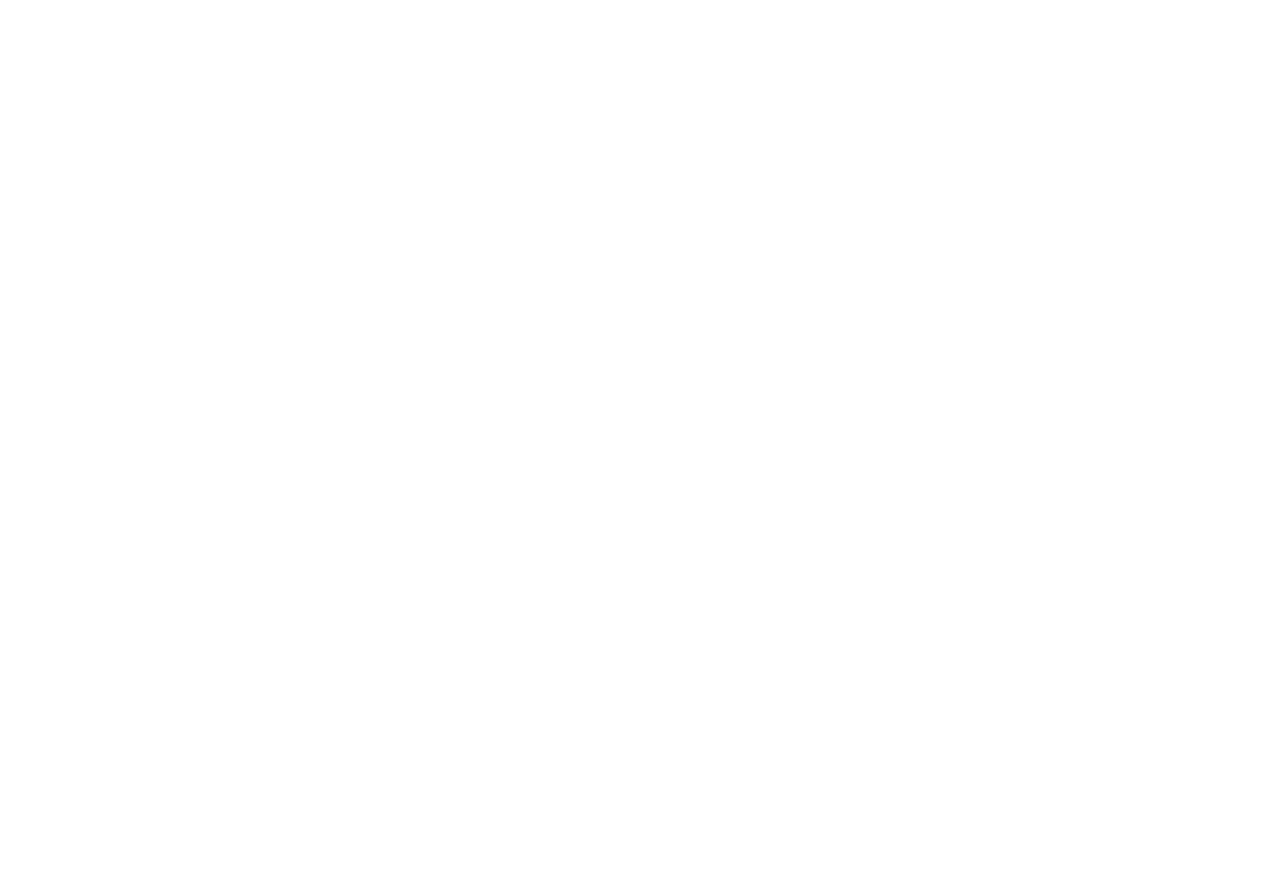
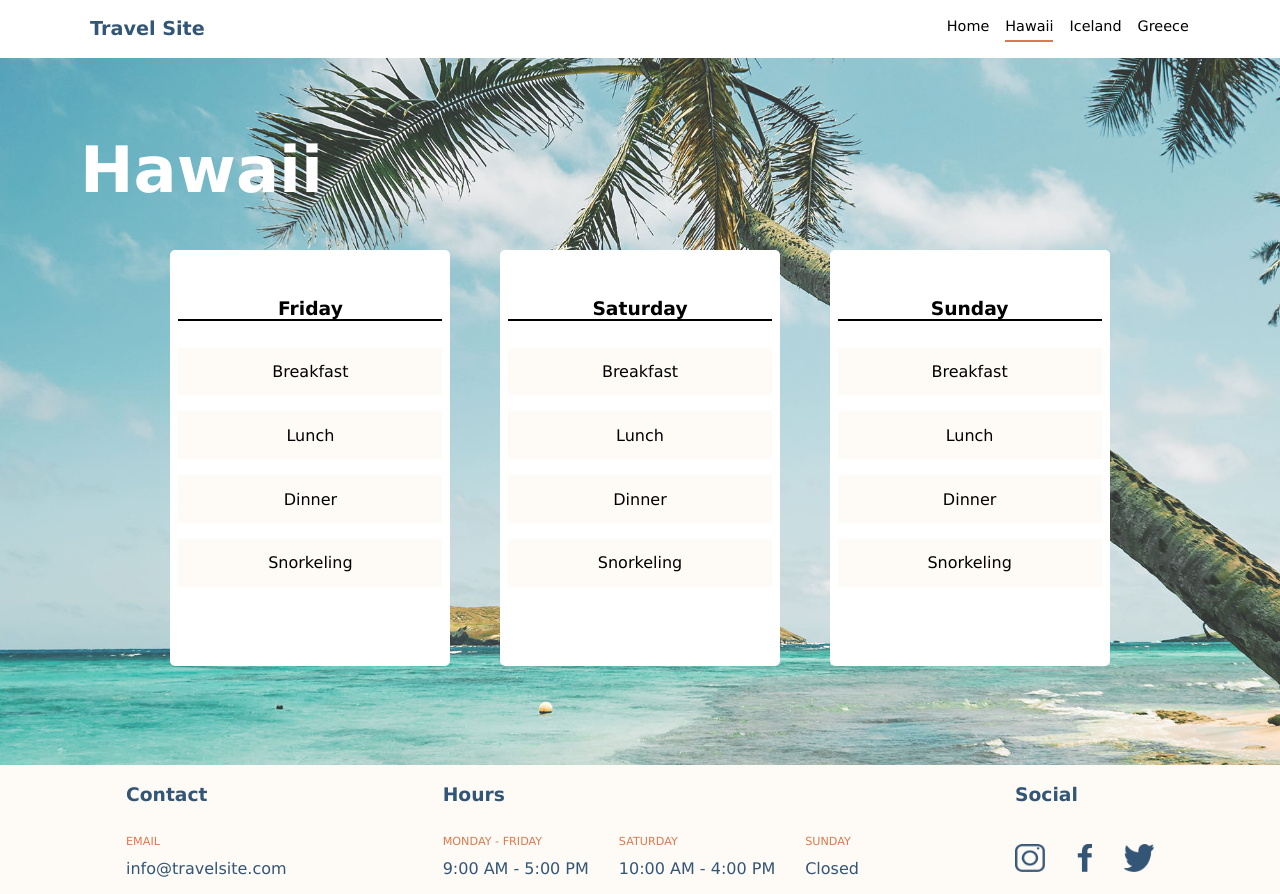
Before and after one commit to tatianapriv/tatiana-privezentseva-travelsite, a plain HTML site: page pages/hawaii.html in a window 1280 px wide. Before the commit the page ends 800 px from the top, so only its background shows below. Drawn offline with Linux system fonts and the light colour scheme.

Commit message:
Create pages for Greece, Iceland and Hawaii, modify all css files, add animation

```diff
--- a/css/destinations.css
+++ b/css/destinations.css
@@ -1,6 +1,3 @@
-* {
-  border: 1px red solid;
-}
 .greece__info {
   padding-top: 5rem;
   background-image: url(../assets/Images/greece.jpg);
@@ -8,7 +5,21 @@
   background-size: cover;
 }
 
-.greece__title {
+.iceland__info {
+  padding-top: 5rem;
+  background-image: url(../assets/Images/iceland.jpg);
+  background-position: center;
+  background-size: cover;
+}
+
+.hawaii__info {
+  padding-top: 5rem;
+  background-image: url(../assets/Images/hawaii.jpg);
+  background-position: center;
+  background-size: cover;
+}
+
+.place__title {
   font-size: 4rem;
   padding-left: 5rem;
   color: #fff;
@@ -26,33 +37,40 @@
   margin: 0 auto;
 }
 
-.box {
+.schedule__table {
+  background-color: #fff;
   display: flex;
   align-items: flex-end;
   justify-content: flex-end;
-  background-position: center;
-  background-size: cover;
   width: 280px;
   height: 26rem;
-  border: 1px solid rgba(0, 0, 0, 0.25);
   border-radius: 5px;
-  box-shadow: 0 4px 4px 1px rgba(0, 0, 0, 0.25);
   margin: 1.2rem;
 }
 
-.box--hawaii {
-  background-image: url(../assets/Images/hawaii.jpg);
+.friday,
+.saturday,
+.sunday {
+  display: flex;
+  flex-direction: column;
+  width: 280px;
+  height: 26rem;
+  justify-content: center;
 }
 
-.box--iceland {
-  background-image: url(../assets/Images/iceland.jpg);
+.schedule__activity {
+  padding: 0.9rem;
+  background-color: #fefaf5;
+  text-align: center;
+  color: black;
+  margin: 0.5rem;
 }
 
-.box--greece {
-  background-image: url(../assets/Images/greece.jpg);
+.schedule__day {
+  color: black;
+  text-align: center;
+  border-bottom: 2px solid black;
+  margin-left: 0.5rem;
+  margin-right: 0.5rem;
+  margin-top: -1.5rem;
 }
-
-.destination__name {
-  color: #fff;
-  margin-right: 5%;
-}
--- a/css/global.css
+++ b/css/global.css
@@ -37,6 +37,11 @@ a {
 .nav__pages-list-item {
   margin-right: 1rem;
   padding-bottom: 0.3rem;
+  transition: 0.25s 0.5s;
+}
+
+.nav__pages-list-item:hover {
+  border-bottom: violet 2px solid;
 }
 
 .nav__pages-link-item--highlight {
@@ -85,8 +90,8 @@ a {
 }
 
 .logos {
-  width: 32px;
-  height: 30px;
+  width: 30px;
+  height: 28px;
 }
 
 .logos-facebook {
--- a/css/main.css
+++ b/css/main.css
@@ -1,5 +1,3 @@
-
-
 .hero {
   background-color: #fefaf5;
   padding: 90px 0 70px 0;
--- a/pages/hawaii.html
+++ b/pages/hawaii.html
@@ -0,0 +1,120 @@
+<!DOCTYPE html>
+<html lang="en">
+  <head>
+    <meta charset="UTF-8" />
+    <meta http-equiv="X-UA-Compatible" content="IE=edge" />
+    <meta name="viewport" content="width=device-width, initial-scale=1.0" />
+    <link rel="stylesheet" href="../css/destinations.css" />
+    <link rel="stylesheet" href="../css/global.css" />
+    <title>Greece</title>
+  </head>
+  <body>
+    <header class="nav">
+      <nav class="nav__wrapper">
+        <h1 class="site__title">Travel Site</h1>
+        <ul class="nav__pages-list">
+          <li class="nav__pages-list-item">
+            <a class="nav__pages-link" href="../index.html">Home</a>
+          </li>
+          <li class="nav__pages-list-item nav__pages-link-item--highlight">
+            <a class="nav__pages-link" href="./pages/hawaii.html">Hawaii</a>
+          </li>
+          <li class="nav__pages-list-item">
+            <a class="nav__pages-link" href="./iceland.html">Iceland</a>
+          </li>
+          <li class="nav__pages-list-item">
+            <a class="nav__pages-link" href="./greece.html">Greece</a>
+          </li>
+        </ul>
+      </nav>
+    </header>
+
+    <main>
+      <section class="hawaii__info">
+        <h2 class="place__title wrapper-large">Hawaii</h2>
+        <div class="schedule wrapper-small">
+          <div class="schedule__table">
+            <div class="friday">
+              <h3 class="schedule__day">Friday</h3>
+              <div class="schedule__activity">Breakfast</div>
+              <div class="schedule__activity">Lunch</div>
+              <div class="schedule__activity">Dinner</div>
+              <div class="schedule__activity">Snorkeling</div>
+            </div>
+          </div>
+          <div class="schedule__table">
+            <div class="saturday">
+              <h3 class="schedule__day">Saturday</h3>
+              <div class="schedule__activity">Breakfast</div>
+              <div class="schedule__activity">Lunch</div>
+              <div class="schedule__activity">Dinner</div>
+              <div class="schedule__activity">Snorkeling</div>
+            </div>
+          </div>
+          <div class="schedule__table">
+            <div class="sunday">
+              <h3 class="schedule__day">Sunday</h3>
+              <div class="schedule__activity">Breakfast</div>
+              <div class="schedule__activity">Lunch</div>
+              <div class="schedule__activity">Dinner</div>
+              <div class="schedule__activity">Snorkeling</div>
+            </div>
+          </div>
+        </div>
+      </section>
+    </main>
+
+    <footer class="footer">
+      <div class="box__contact">
+        <h3 class="info">Contact</h3>
+        <p class="info__item1">Email</p>
+        <p class="info__item2">info@travelsite.com</p>
+      </div>
+      <div class="box__hours">
+        <h3 class="info">Hours</h3>
+        <div class="box__times">
+          <div class="box__times-weekdays">
+            <p class="info__item1">Monday - Friday</p>
+            <p class="info__item2">9:00 AM - 5:00 PM</p>
+          </div>
+          <div class="box__times-saturday">
+            <p class="info__item1">Saturday</p>
+            <p class="info__item2">10:00 AM - 4:00 PM</p>
+          </div>
+          <div class="box__times-sunday">
+            <p class="info__item1">Sunday</p>
+            <p class="info__item2">Closed</p>
+          </div>
+        </div>
+      </div>
+
+      <div class="box__social">
+        <h3 class="info">Social</h3>
+        <div class="box__logos">
+          <a href="https://www.instagram.com"
+            ><img
+              class="logos"
+              src="../assets/Icons/icon-instagram.png"
+              alt="instagram"
+          /></a>
+
+          <a href="https://www.facebook.com">
+            <img
+              class="logos logos-facebook"
+              src="../assets/Icons/icon-facebook.png"
+              alt="facebook"
+            />
+          </a>
+
+          <a href="https://www.twitter.com">
+            <img
+              class="logos"
+              src="../assets/Icons/icon-twitter.png"
+              alt="twitter"
+            />
+          </a>
+        </div>
+      </div>
+    </footer>
+  </body>
+</html>
```
Also changed, not shown: pages/greece.html (+36 -20 lines), pages/iceland.html (+120 -0 lines).
